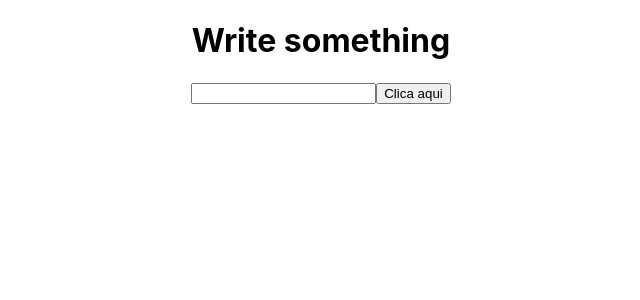
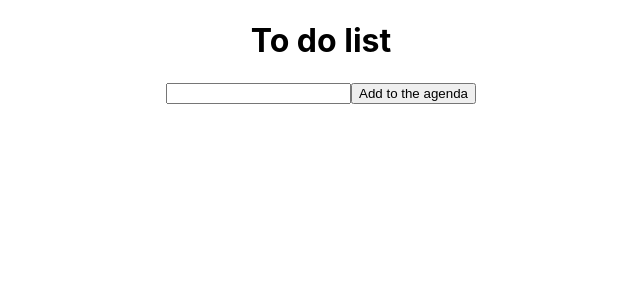
Before and after one commit to Margaridagdias/UseEffect, a React (Create React App) app: page / in a window 1280 px wide. Shown: the top 300 px of the page, without its empty margins (319-959 px from the left). Built offline with nearby package versions, Linux system fonts and the light colour scheme.

Commit message:
added useEffect

```diff
--- a/src/App.js
+++ b/src/App.js
@@ -20,7 +20,7 @@ function App() {
   return (
     <div className="App">
       <form onSubmit={handleSubmit}>
-        <h1>Write something</h1>
+        <h1>To do list</h1>
 
         <input
           type="text"
@@ -28,7 +28,7 @@ function App() {
           onChange={(e) => setInputValue(e.target.value)}
         />
 
-        <button type="submit">Clica aqui</button>
+        <button type="submit">Add to the agenda</button>
       </form>
       <ul>
         {listas.map((lista) => (
```
